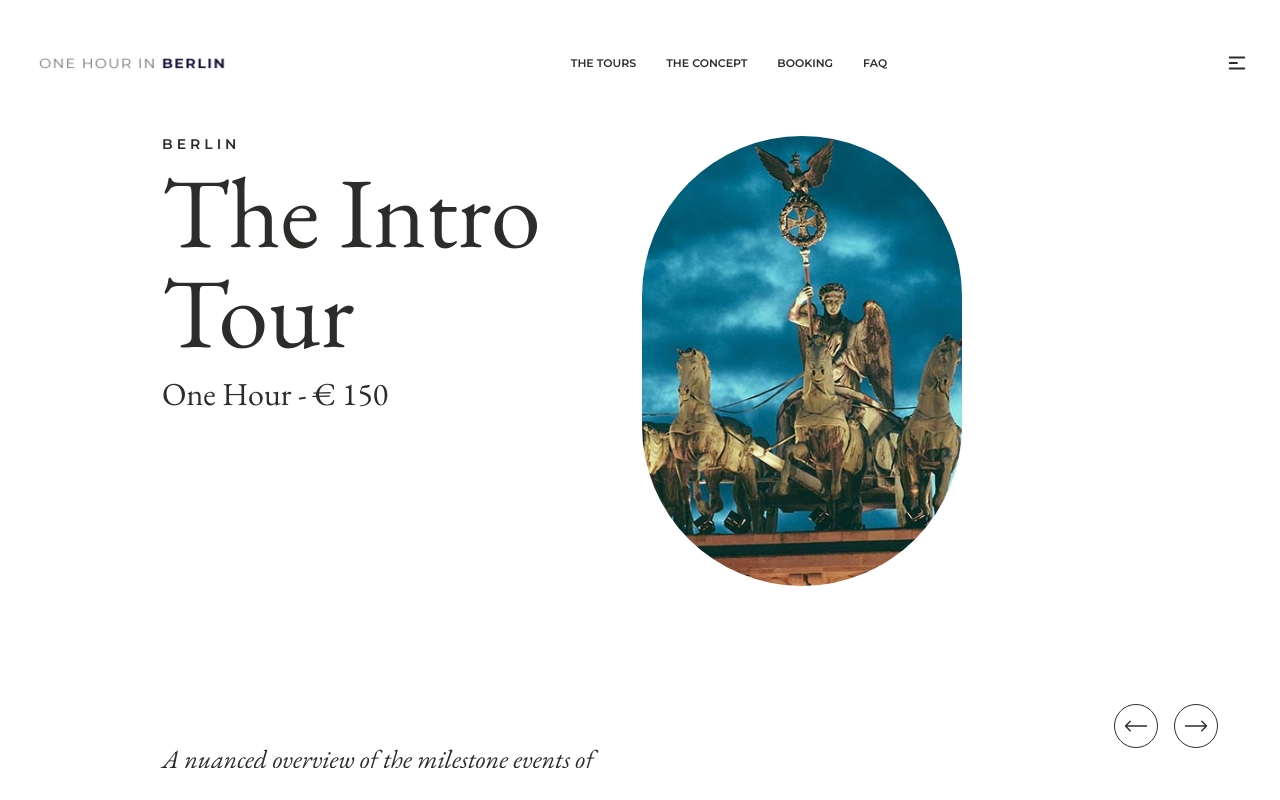
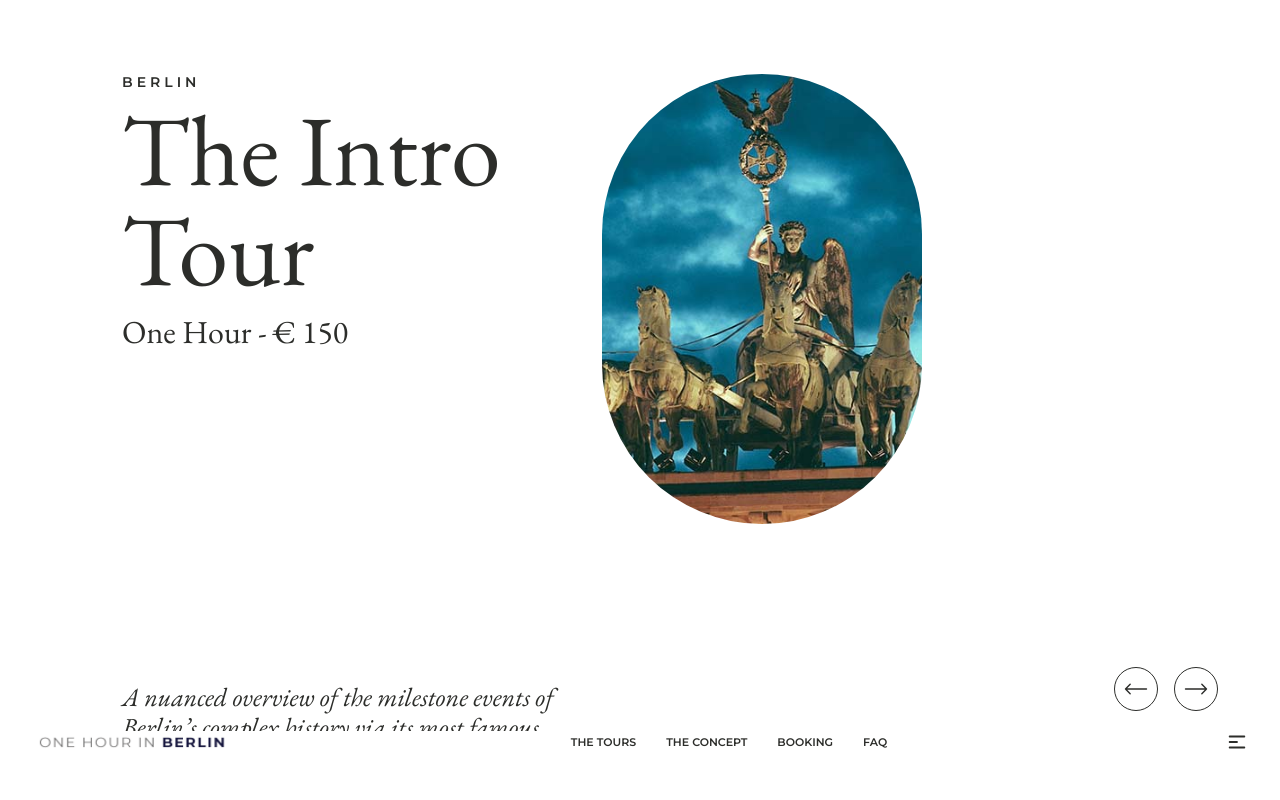
Before and after one commit to mrob-dev/onehourinberlin, a plain HTML site: page index.html in a window 1280 px wide. Drawn offline with nearby package versions, Linux system fonts and the light colour scheme.

Commit message:
navbar moved to footer

```diff
--- a/index.html
+++ b/index.html
@@ -10,20 +10,7 @@
 </head>
 
 <body>
-	<div class="header">
-		<img class="logo" src="./img/onehourinberlin.png" />
-		<div class="header-menu">
-			<a href="#" class="header-menu-item">THE TOURS</a>
-			<a href="#" class="header-menu-item">THE CONCEPT</a>
-			<a href="#" class="header-menu-item">BOOKING</a>
-			<a href="#" class="header-menu-item">FAQ</a>
-		</div>
-		<a class="menu-icon" href="#">
-			<svg fill="none" stroke="currentColor" viewBox="0 0 24 24" xmlns="http://www.w3.org/2000/svg">
-				<path stroke-linecap="round" stroke-linejoin="round" stroke-width="2" d="M4 6h16M4 12h8m-8 6h16" />
-			</svg>
-		</a>
-	</div>
+
 
 	<div class="container">
 	<div class="mySwiper">
@@ -395,6 +382,22 @@
 	</div>
 	<div class="swiper-pagination"></div>
 </div>
+
+<div class="header">
+	<img class="logo" src="./img/onehourinberlin.png" />
+	<div class="header-menu">
+		<a href="#" class="header-menu-item">THE TOURS</a>
+		<a href="#" class="header-menu-item">THE CONCEPT</a>
+		<a href="#" class="header-menu-item">BOOKING</a>
+		<a href="#" class="header-menu-item">FAQ</a>
+	</div>
+	<a class="menu-icon" href="#">
+		<svg fill="none" stroke="currentColor" viewBox="0 0 24 24" xmlns="http://www.w3.org/2000/svg">
+			<path stroke-linecap="round" stroke-linejoin="round" stroke-width="2" d="M4 6h16M4 12h8m-8 6h16" />
+		</svg>
+	</a>
+</div>
+
 <!-- partial -->
   <script src='https://unpkg.com/swiper/swiper-bundle.min.js'></script><script  src="./script.js"></script>
 
--- a/style.css
+++ b/style.css
@@ -62,7 +62,7 @@ body {
   display: flex;
   flex-direction: column;
   background-color: #ffffff;
-  padding: 0 80px;
+  padding: 0 40px;
   overflow-y: auto;
   overflow-x: hidden;
   position: relative;
@@ -87,7 +87,8 @@ body {
 .header {
   display: flex;
   align-items: center;
-  height: 62px;
+
+  margin-bottom: 15px;
   width: 100%;
   white-space: nowrap;
   flex-shrink: 0;
@@ -258,7 +259,7 @@ body {
 }
 .center .bottle-img {
   position: absolute;
-  top: 25%;
+  top: 5%;
   left: 0;
   transform: scale(1.6);
 }
@@ -356,7 +357,7 @@ body {
 
 .swiper-slide .main-wrapper > *,
 .swiper-slide .main-content > * {
-  transform: translateY(-30px);
+  transform: translateY(-10px);
   opacity: 0;
   transition-duration: 0.8s;
 }
```
